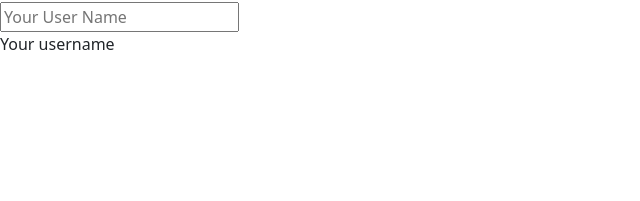
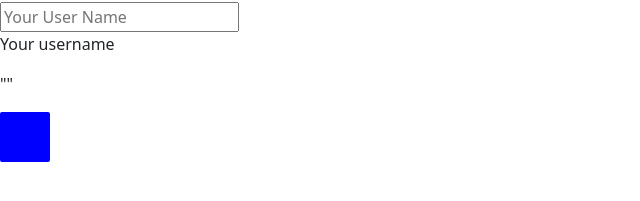
Before and after one commit to AlbertHoang/AngularLearning, an Angular app: page / in a window 1280 px wide. Shown: the part 461-662 px from the top of the page, without its empty margins (0-640 px from the left). Built offline with nearby package versions, Linux system fonts and the light colour scheme.

Commit message:
Style Binding & Class Binding

```diff
--- a/src/app/user-form/user-form.component.css
+++ b/src/app/user-form/user-form.component.css
@@ -1,3 +1,12 @@
-h3 {
-    color: red;
+.circle {
+    width: 50px;
+    height: 50px;
+    border-radius: 25px;
+    background-color: blue;
 }
+.square {
+    width: 50px;
+    height: 50px;
+    border-radius: 2px;
+    background-color: blue;
+}
--- a/src/app/user-form/user-form.component.html
+++ b/src/app/user-form/user-form.component.html
@@ -1,3 +1,5 @@
-<h3>User Form</h3>
-<input placeholder="Your User Name" [(ngModel)]="name">
+<h3 [style.color] = "isHighlight ? 'red' : 'black'">User Form</h3>
+<input placeholder="Your User Name" [(ngModel)]="name" #txtUsername>
 <p>Your username {{name}}</p>
+<p>{{ txtUsername.value | json }}</p>
+<div [class.circle] = "!isHighlight" [class.square]="isHighlight"></div>
--- a/src/app/user-form/user-form.component.ts
+++ b/src/app/user-form/user-form.component.ts
@@ -7,6 +7,7 @@ import { Component, OnInit } from '@angular/core';
 })
 export class UserFormComponent implements OnInit {
   name = '';
+  isHighlight = true;
   constructor() { }
 
   ngOnInit(): void {
```
